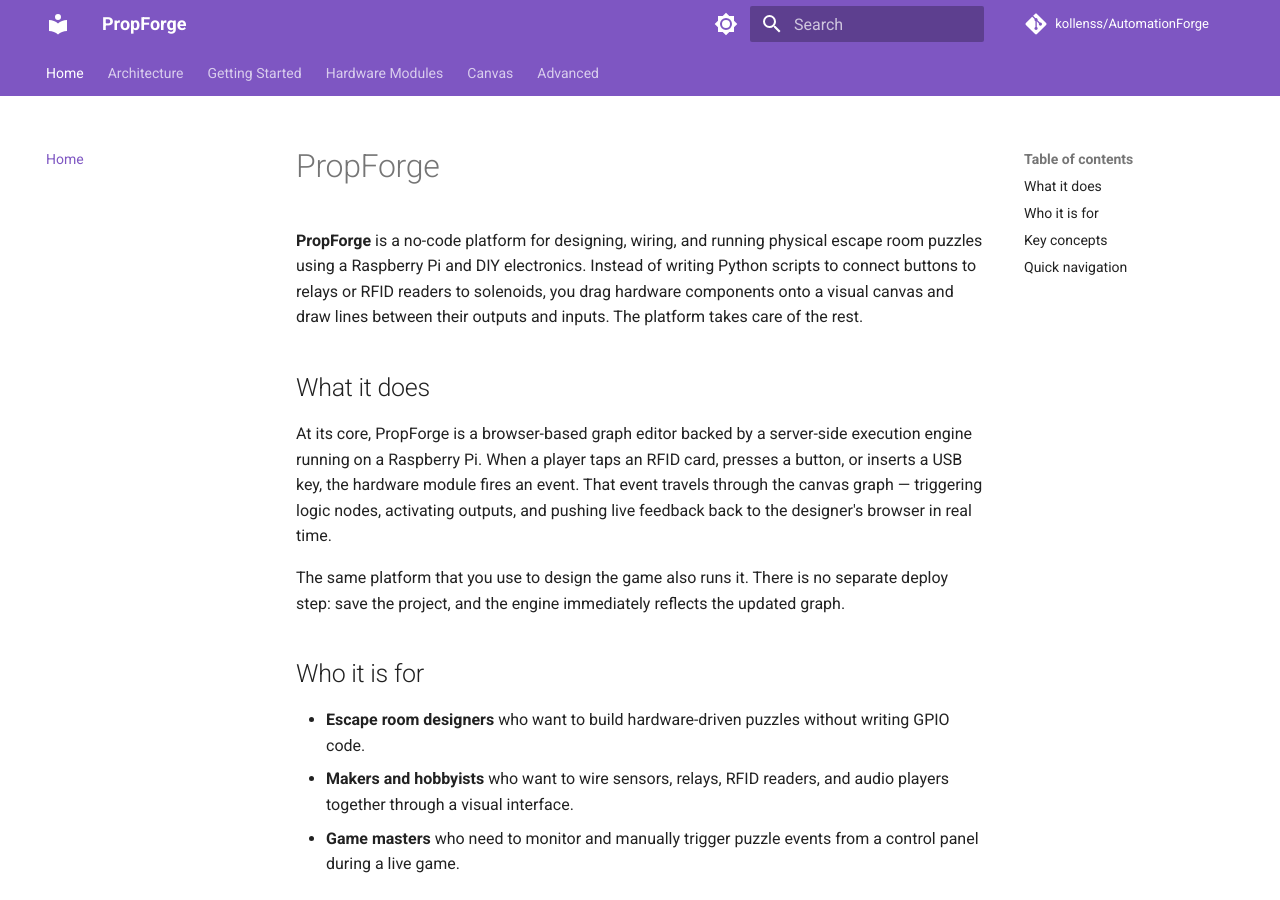
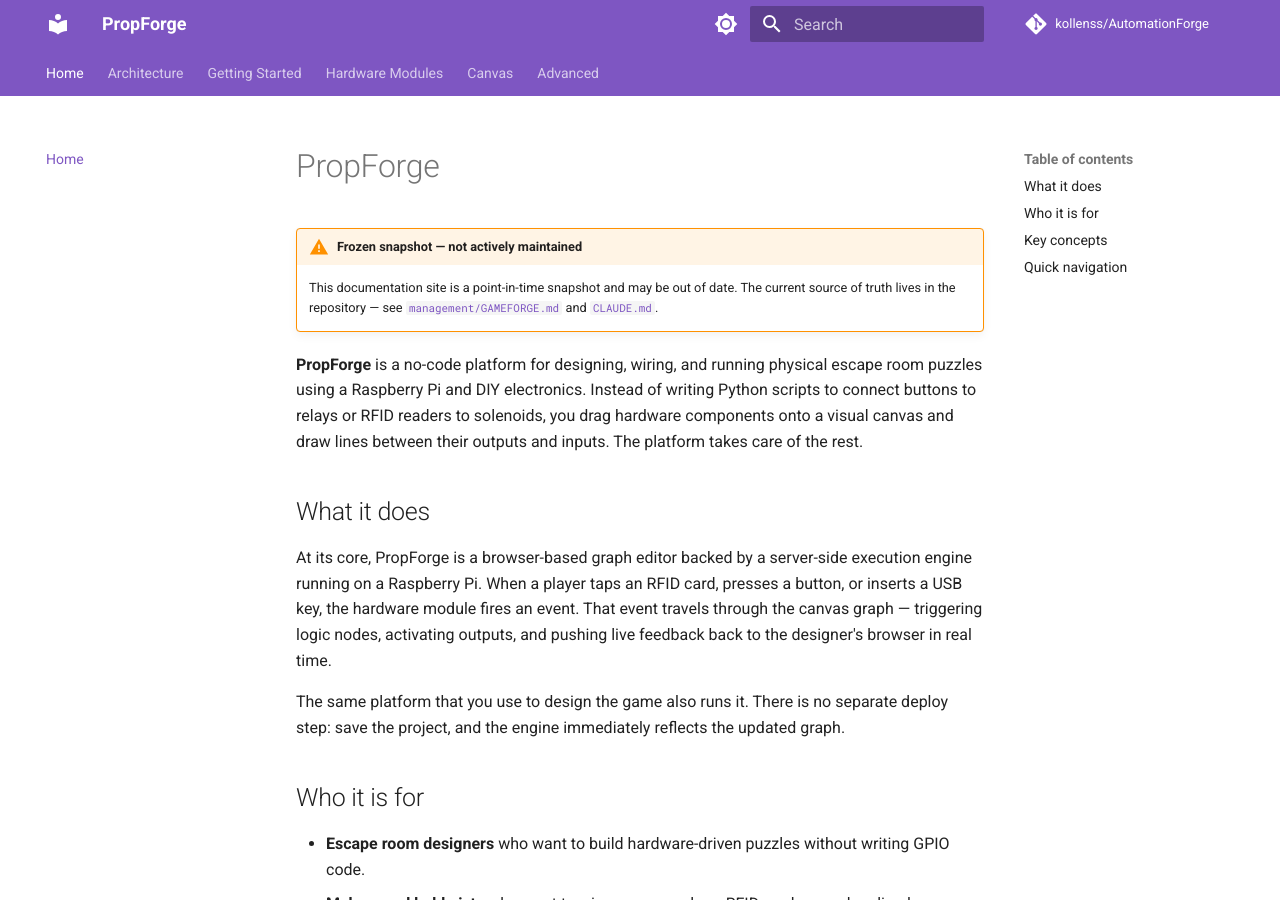
Before and after one commit to kollenss/AutomationForge, an MkDocs documentation site: the page built from docs/index.md, in a window 1280 px wide and 900 px high. Built offline with MkDocs 1.6.1 and Material for MkDocs 9.7.7, drawn with Linux system fonts in a browser that asks for light colours; comment, search, counter and statistics services are not loaded.

Commit message:
docs: freeze public MkDocs site (manual-only deploy + snapshot banner)
The 17-page Pages site drifts and is premature upkeep for a pre-release solo project. Switch the deploy workflow to workflow_dispatch (no auto-deploy on push) and add a 'frozen snapshot' banner pointing to the in-repo source of truth (GAMEFORGE.md + CLAUDE.md). Revive properly at open-source release.

Co-Authored-By: Claude Opus 4.8 <noreply@anthropic.com>

```diff
--- a/docs/index.md
+++ b/docs/index.md
@@ -1,4 +1,10 @@
 # PropForge
+
+!!! warning "Frozen snapshot — not actively maintained"
+    This documentation site is a point-in-time snapshot and may be out of date.
+    The current source of truth lives in the repository — see
+    [`management/GAMEFORGE.md`](https://github.com/kollenss/AutomationForge/blob/main/management/GAMEFORGE.md)
+    and [`CLAUDE.md`](https://github.com/kollenss/AutomationForge/blob/main/CLAUDE.md).
 
 **PropForge** is a no-code platform for designing, wiring, and running physical escape room puzzles using a Raspberry Pi and DIY electronics. Instead of writing Python scripts to connect buttons to relays or RFID readers to solenoids, you drag hardware components onto a visual canvas and draw lines between their outputs and inputs. The platform takes care of the rest.
 
```
Also changed, not shown: 1 other file.
